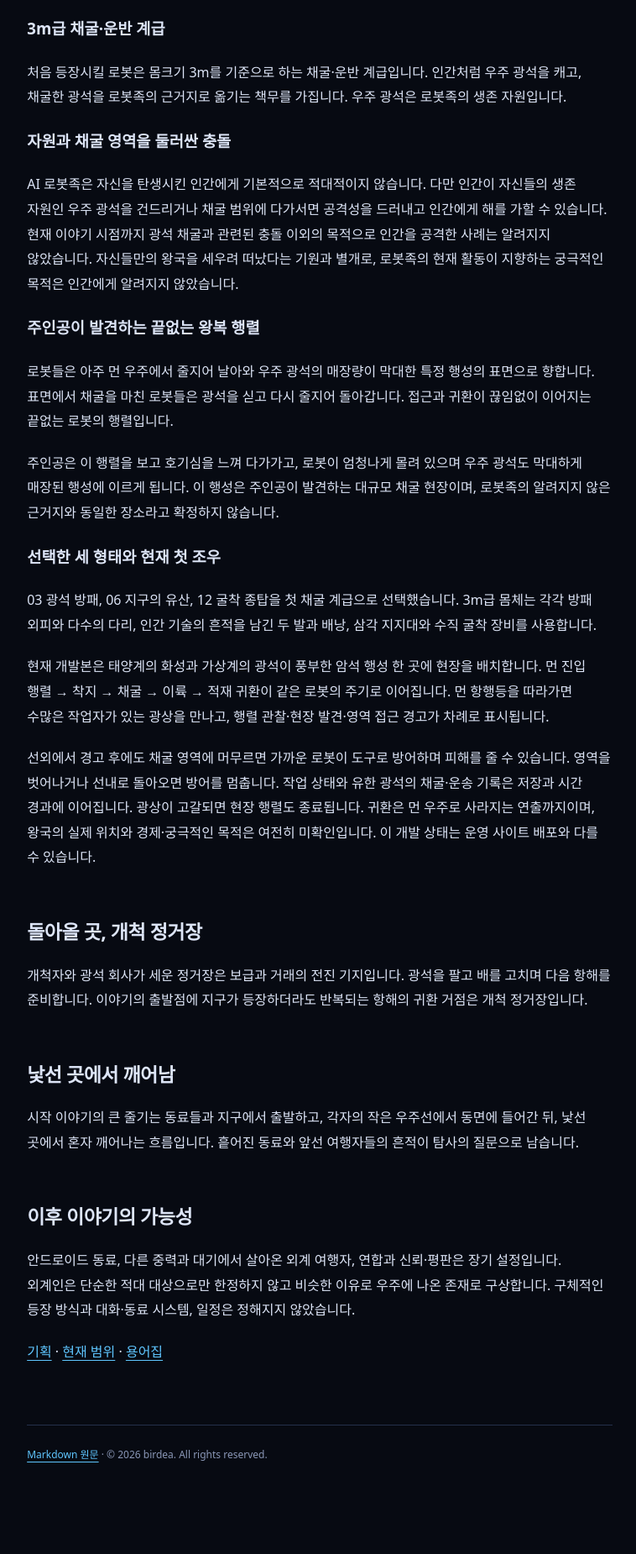
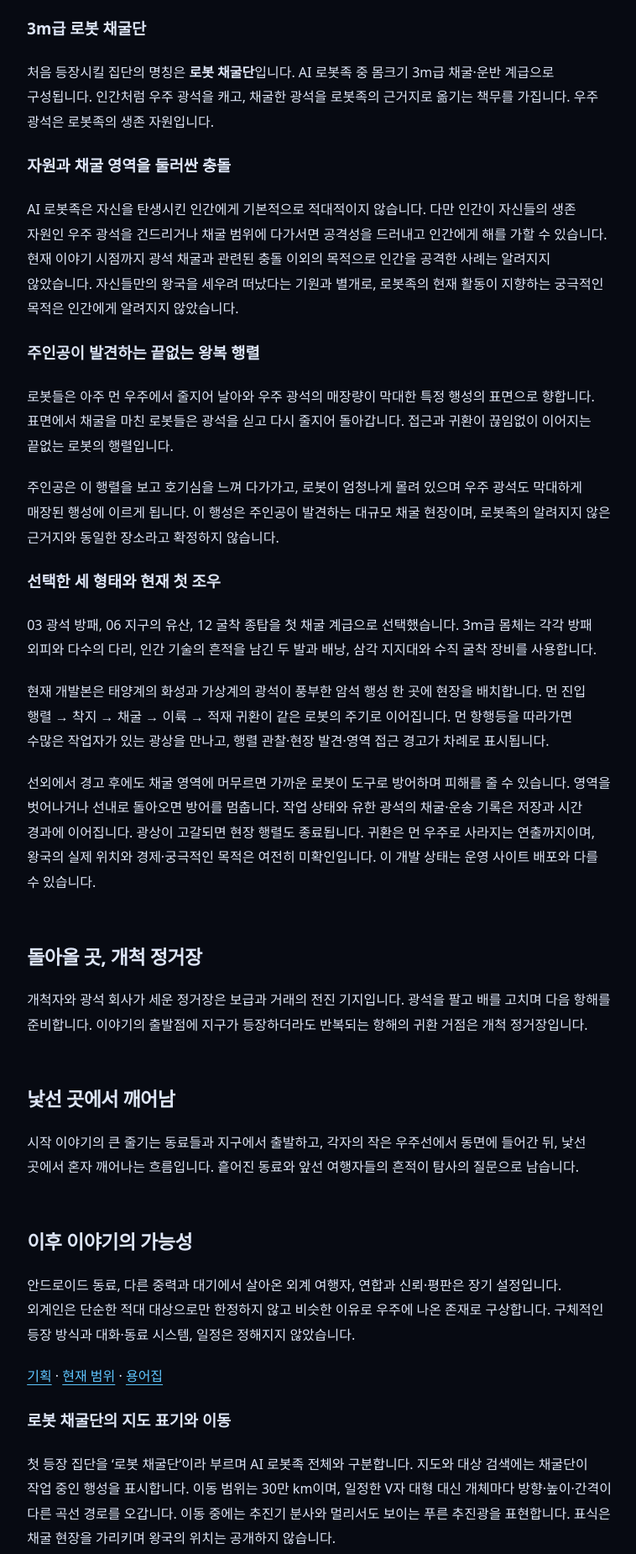
Before and after one commit to birdea/ispacecraft-docs, a plain HTML site: page docs/worldbuilding.html in a window 1280 px wide. Shown: the part 1540-3390 px from the top of the page at 84% size, without its empty margins (289-1047 px from the left). Before the commit the page ends 3332 px from the top, so only its background shows below. Drawn offline with Linux system fonts and the light colour scheme.

Commit message:
docs: name the robot mining corps and describe map and convoy flight

```diff
--- a/docs/worldbuilding.html
+++ b/docs/worldbuilding.html
@@ -28,8 +28,8 @@
 <p>다음은 2026-11-02에 정리한 이야기 설정이며, 현재 게임에 구현된 기능과는 구분합니다.</p>
 <h3 id="section-5">인간에게서 태어난 독립 종족</h3>
 <p>인간은 머리에 구형 AI 칩을 장착하고 있습니다. AI 로봇은 신형 AI 칩과 물리 장비로 신체를 구성합니다. 로봇의 근원은 인간이며, 원래 지구에서 인간의 기술로 탄생했습니다. 이후 AI 칩의 성능이 AGI 수준에 도달하자 자신들만의 왕국을 건설하기 위해 다른 행성으로 떠났습니다. 인간은 아직 로봇족이 어디에 근거지를 마련했는지 알지 못합니다.</p>
-<h3 id="section-6">3m급 채굴·운반 계급</h3>
-<p>처음 등장시킬 로봇은 몸크기 3m를 기준으로 하는 채굴·운반 계급입니다. 인간처럼 우주 광석을 캐고, 채굴한 광석을 로봇족의 근거지로 옮기는 책무를 가집니다. 우주 광석은 로봇족의 생존 자원입니다.</p>
+<h3 id="section-6">3m급 로봇 채굴단</h3>
+<p>처음 등장시킬 집단의 명칭은 <strong>로봇 채굴단</strong>입니다. AI 로봇족 중 몸크기 3m급 채굴·운반 계급으로 구성됩니다. 인간처럼 우주 광석을 캐고, 채굴한 광석을 로봇족의 근거지로 옮기는 책무를 가집니다. 우주 광석은 로봇족의 생존 자원입니다.</p>
 <h3 id="section-7">자원과 채굴 영역을 둘러싼 충돌</h3>
 <p>AI 로봇족은 자신을 탄생시킨 인간에게 기본적으로 적대적이지 않습니다. 다만 인간이 자신들의 생존 자원인 우주 광석을 건드리거나 채굴 범위에 다가서면 공격성을 드러내고 인간에게 해를 가할 수 있습니다. 현재 이야기 시점까지 광석 채굴과 관련된 충돌 이외의 목적으로 인간을 공격한 사례는 알려지지 않았습니다. 자신들만의 왕국을 세우려 떠났다는 기원과 별개로, 로봇족의 현재 활동이 지향하는 궁극적인 목적은 인간에게 알려지지 않았습니다.</p>
 <h3 id="section-8">주인공이 발견하는 끝없는 왕복 행렬</h3>
@@ -45,7 +45,9 @@
 <p>시작 이야기의 큰 줄기는 동료들과 지구에서 출발하고, 각자의 작은 우주선에서 동면에 들어간 뒤, 낯선 곳에서 혼자 깨어나는 흐름입니다. 흩어진 동료와 앞선 여행자들의 흔적이 탐사의 질문으로 남습니다.</p>
 <h2 id="section-12">이후 이야기의 가능성</h2>
 <p>안드로이드 동료, 다른 중력과 대기에서 살아온 외계 여행자, 연합과 신뢰·평판은 장기 설정입니다. 외계인은 단순한 적대 대상으로만 한정하지 않고 비슷한 이유로 우주에 나온 존재로 구상합니다. 구체적인 등장 방식과 대화·동료 시스템, 일정은 정해지지 않았습니다.</p>
-<p><a href="planning.html">기획</a> · <a href="status.html">현재 범위</a> · <a href="glossary.html">용어집</a></p></article><footer><a href="worldbuilding.md">Markdown 원문</a> · © 2026 birdea. All rights reserved.</footer></main>
+<p><a href="planning.html">기획</a> · <a href="status.html">현재 범위</a> · <a href="glossary.html">용어집</a></p>
+<h3 id="section-13">로봇 채굴단의 지도 표기와 이동</h3>
+<p>첫 등장 집단을 ‘로봇 채굴단’이라 부르며 AI 로봇족 전체와 구분합니다. 지도와 대상 검색에는 채굴단이 작업 중인 행성을 표시합니다. 이동 범위는 30만 km이며, 일정한 V자 대형 대신 개체마다 방향·높이·간격이 다른 곡선 경로를 오갑니다. 이동 중에는 추진기 분사와 멀리서도 보이는 푸른 추진광을 표현합니다. 표식은 채굴 현장을 가리키며 왕국의 위치는 공개하지 않습니다.</p></article><footer><a href="worldbuilding.md">Markdown 원문</a> · © 2026 birdea. All rights reserved.</footer></main>
 <nav class="toc" aria-label="이 페이지 목차"><span>이 페이지</span><a href="#section-1">혼자 떠날 수 있는 시대</a><a href="#section-2">자원이 곧 항로가 된다</a><a href="#section-3">두 AI</a><a href="#section-4">AI 로봇족과 끝없는 채굴 행렬</a><a href="#section-10">돌아올 곳, 개척 정거장</a><a href="#section-11">낯선 곳에서 깨어남</a><a href="#section-12">이후 이야기의 가능성</a></nav>
 </div>
 </body>
```
Also changed, not shown: index.html (+1 -1 lines), 2 other files.
